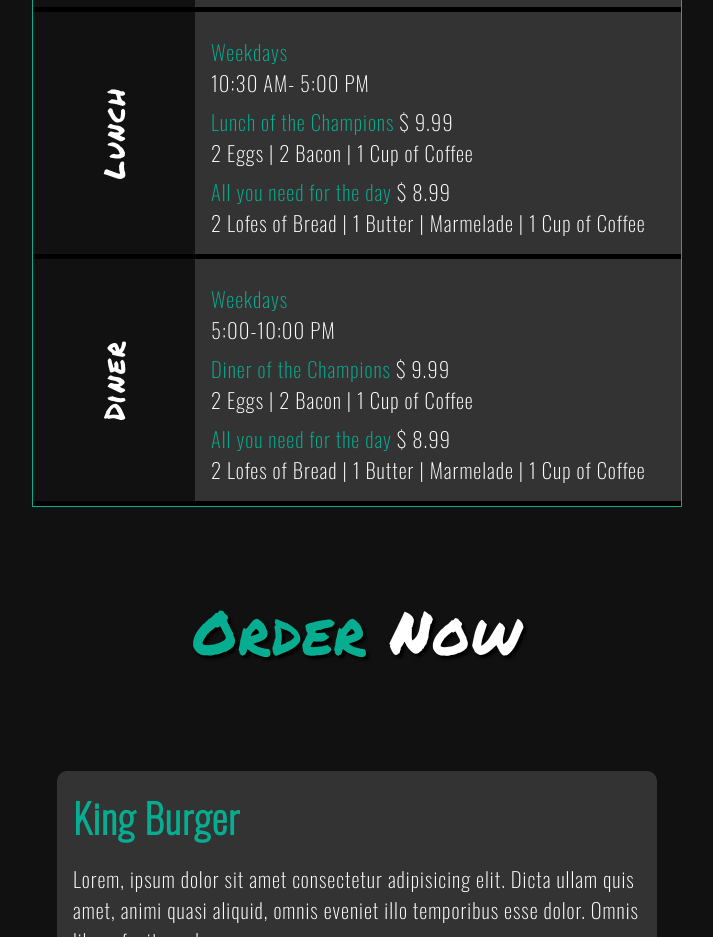
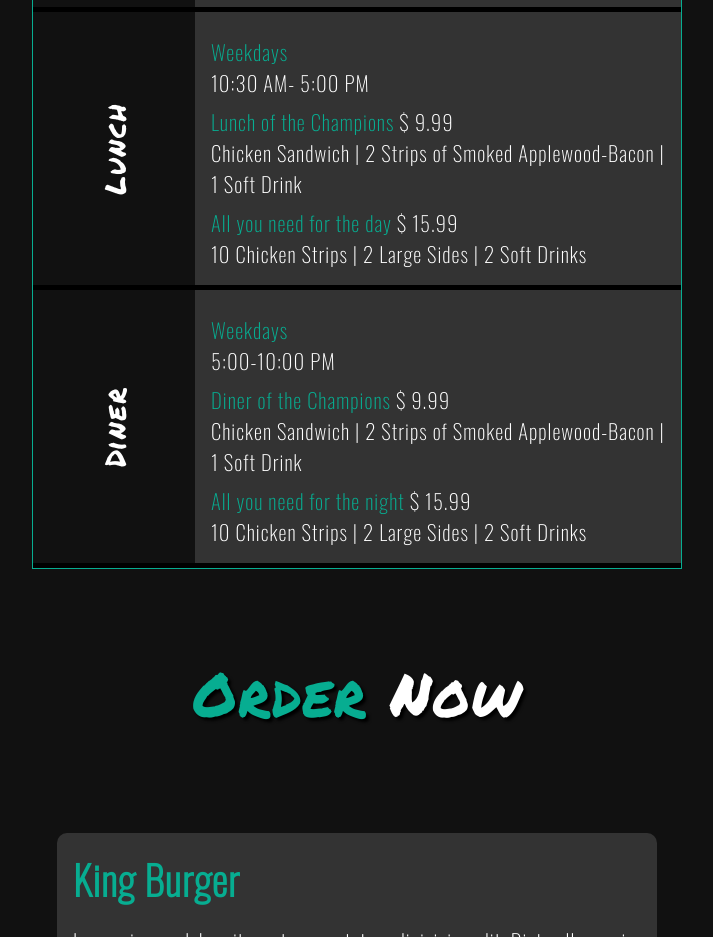
Before and after one commit to terahje/to-go, a plain HTML site: page index.html in a window 1280 px wide. Shown: the part 1340-2277 px from the top of the page, without its empty margins (283-996 px from the left). Drawn offline with nearby package versions, Linux system fonts and the light colour scheme.

Commit message:
changed some info for menu

```diff
--- a/index.html
+++ b/index.html
@@ -62,9 +62,9 @@
                 <li>Weekdays</li>
                 <li>10:30 AM- 5:00 PM</li>
                 <li>Lunch of the Champions <span>$ 9.99</span></li>
-                <li>2 Eggs | 2 Bacon | 1 Cup of Coffee</li>
-                <li>All you need for the day <span>$ 8.99</span></li>
-                <li>2 Lofes of Bread | 1 Butter | Marmelade | 1 Cup of Coffee</li>
+                <li>Chicken Sandwich | 2 Strips of Smoked Applewood-Bacon | 1 Soft Drink</li>
+                <li>All you need for the day <span>$ 15.99</span></li>
+                <li>10 Chicken Strips | 2 Large Sides | 2 Soft Drinks </li>
               </ul>
 
             </div>
@@ -74,9 +74,9 @@
                 <li>Weekdays</li>
                 <li>5:00-10:00 PM</li>
                 <li>Diner of the Champions <span>$ 9.99</span></li>
-                <li>2 Eggs | 2 Bacon | 1 Cup of Coffee</li>
-                <li>All you need for the day <span>$ 8.99</span></li>
-                <li>2 Lofes of Bread | 1 Butter | Marmelade | 1 Cup of Coffee</li>
+                <li>Chicken Sandwich | 2 Strips of Smoked Applewood-Bacon | 1 Soft Drink</li>
+                <li>All you need for the night <span>$ 15.99</span></li>
+                <li>10 Chicken Strips | 2 Large Sides | 2 Soft Drinks </li>
               </ul>
 
             </div>
```
